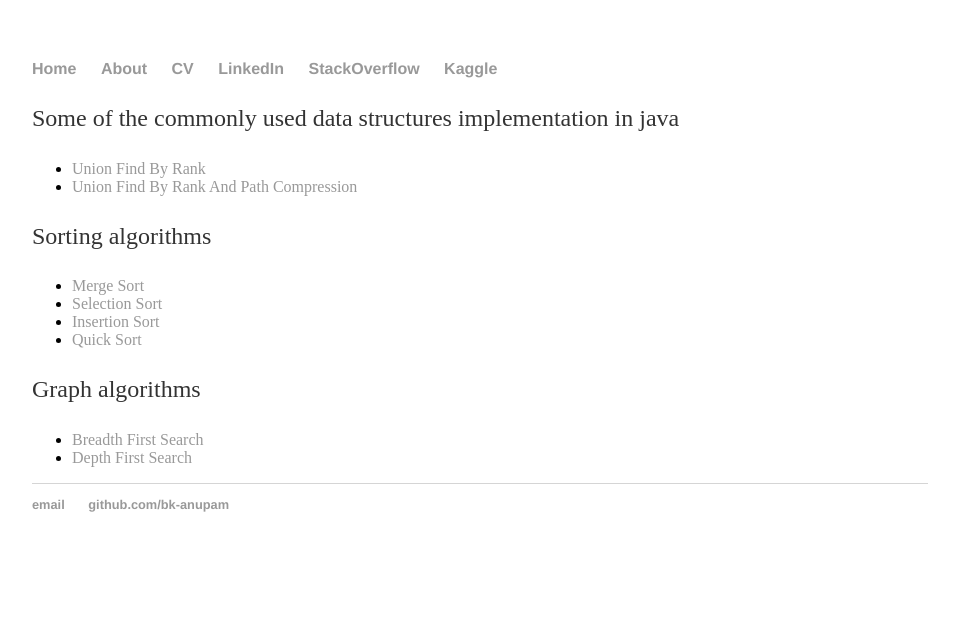
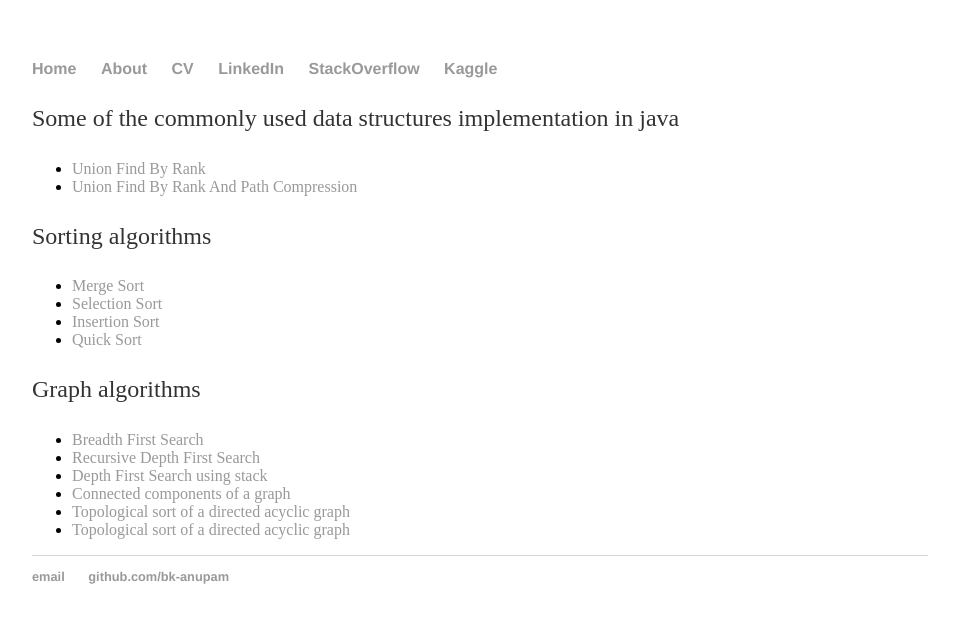
Before and after one commit to bk-anupam/bk-anupam.github.io, a Jekyll site: the page built from pages/JavaDsAlgos.html, in a window 1280 px wide. Shown: the top 623 px of the page, without its empty margins (160-1119 px from the left). Built offline with Jekyll 4.4.1, drawn with Linux system fonts in a browser that asks for light colours.

```diff
--- a/index.html
+++ b/index.html
@@ -3,7 +3,7 @@
 title: Anupam (Developer, Learner, Explorer)
 ---
 <div class="blurb">
-	<h1>Welcome to the space of learning, exploring and developing!</h1>
+	### H3 Welcome to the space of learning, exploring and developing!
 	<p>This is my first stab at producing my own site. Stay tuned for updates.</p>
 	<p>
 		Below is a list of my repositories on github.
--- a/pages/JavaDsAlgos.html
+++ b/pages/JavaDsAlgos.html
@@ -18,6 +18,10 @@
 	<p>Graph algorithms</p>
 		<ul>
 			<li><a href="https://github.com/bk-anupam/Algos/blob/master/src/main/java/com/anupam/graphs/BreadthFirstSearch.java">Breadth First Search</a></li>
-			<li><a href="https://github.com/bk-anupam/Algos/blob/master/src/main/java/com/anupam/graphs/DepthFirstSearch.java">Depth First Search</a></li>
+			<li><a href="https://github.com/bk-anupam/Algos/blob/master/src/main/java/com/anupam/graphs/DepthFirstSearch.java">Recursive Depth First Search</a></li>
+			<li><a href="https://github.com/bk-anupam/Algos/blob/master/src/main/java/com/anupam/graphs/DepthFirstSearch2.java">Depth First Search using stack</a></li>
+			<li><a href="https://github.com/bk-anupam/Algos/blob/master/src/main/java/com/anupam/graphs/ConnectedComponents.java">Connected components of a graph</a></li>
+			<li><a href="https://github.com/bk-anupam/Algos/blob/master/src/main/java/com/anupam/graphs/TopologicalSort.java">Topological sort of a directed acyclic graph</a></li>
+			<li><a href="https://github.com/bk-anupam/Algos/blob/master/src/main/java/com/anupam/graphs/TopologicalSort.java">Topological sort of a directed acyclic graph</a></li>
 		</ul>
 </div><!-- /.blurb -->
```
